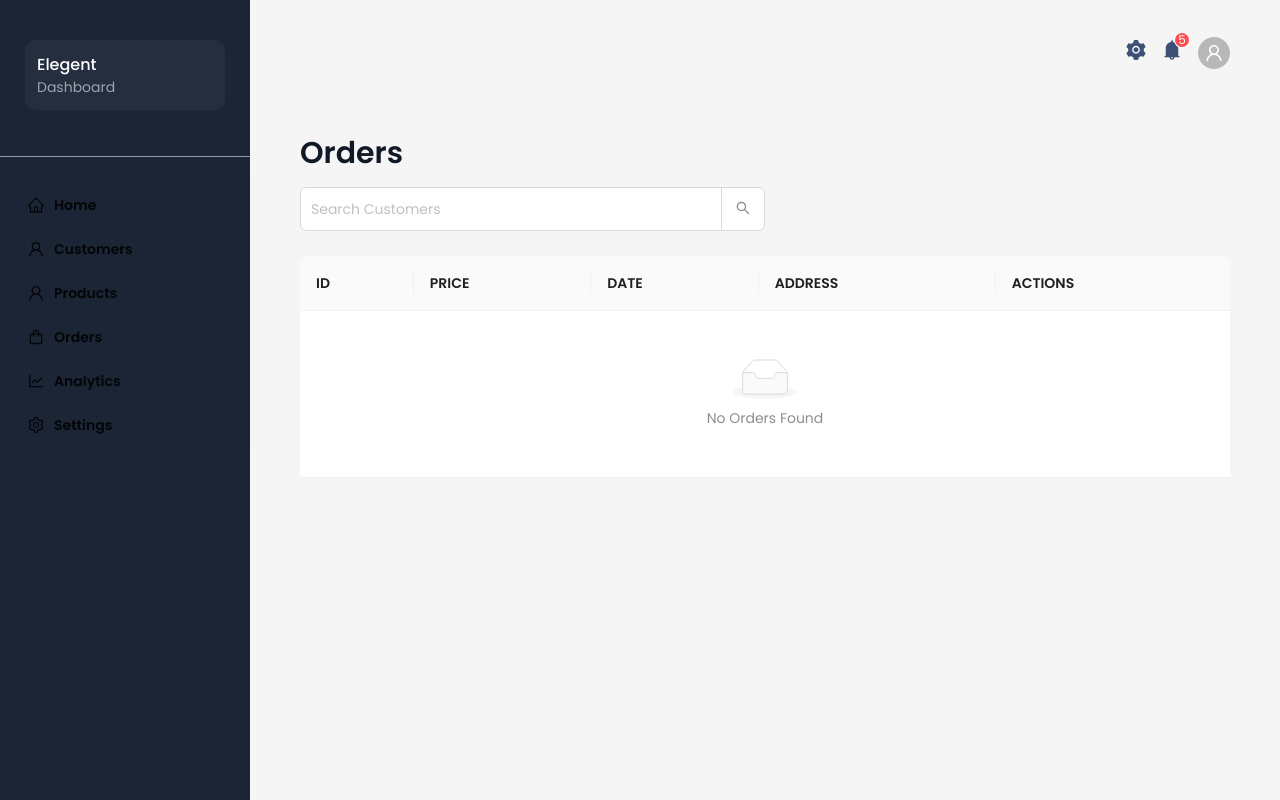
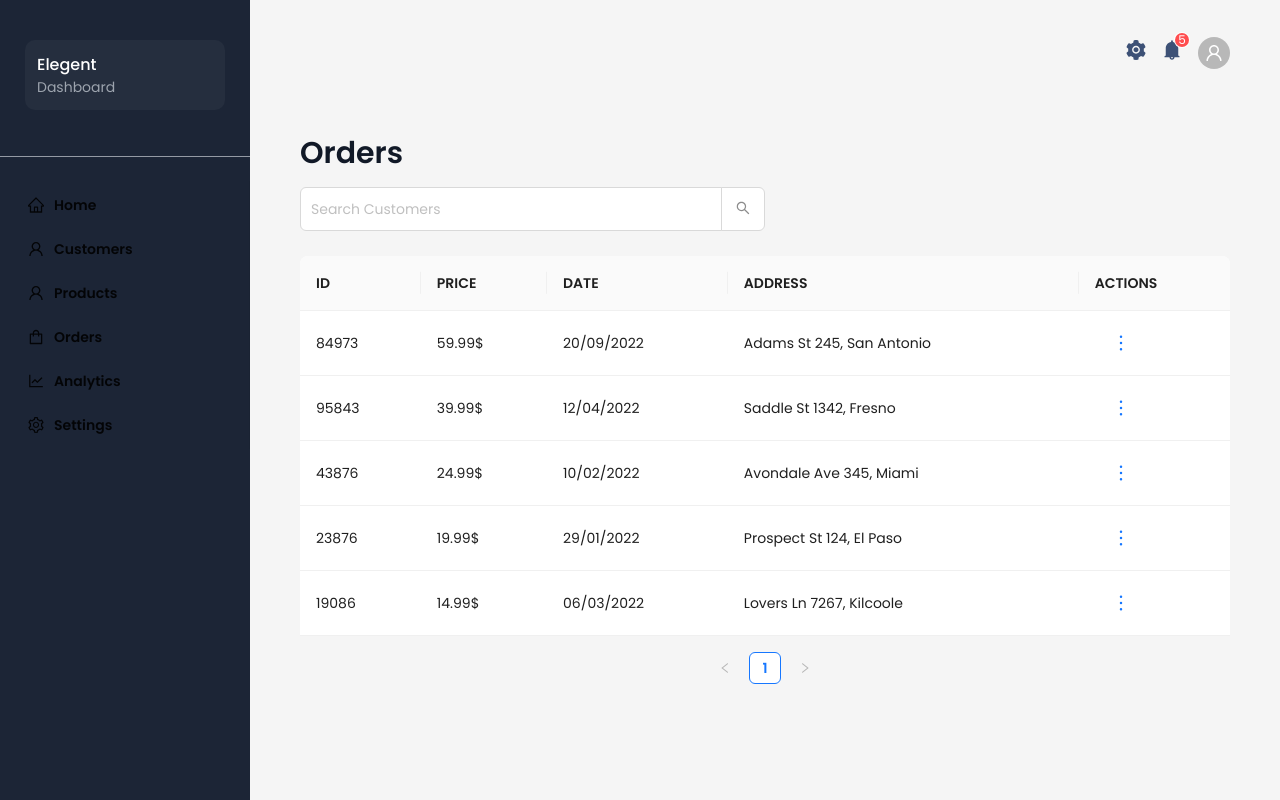
Before and after one commit to thomasdev9/dashboard-app, a React (Create React App) app: page /orders in a window 1280 px wide. Built offline with nearby package versions, Linux system fonts and the light colour scheme; data requests are answered from the project's data file.

Commit message:
Fetch orders data

```diff
--- a/db.json
+++ b/db.json
@@ -463,7 +463,38 @@
       }
     }
   ],
-  "orders": [],
+  "orders": [
+    {
+      "id": "84973",
+      "price": "59.99$",
+      "date": "20/09/2022",
+      "address": "adams St 245, san Antonio"
+    },
+    {
+      "id": "95843",
+      "price": "39.99$",
+      "date": "12/04/2022",
+      "address": "saddle st 1342, fresno"
+    },
+    {
+      "id": "43876",
+      "price": "24.99$",
+      "date": "10/02/2022",
+      "address": "avondale ave 345, miami"
+    },
+    {
+      "id": "23876",
+      "price": "19.99$",
+      "date": "29/01/2022",
+      "address": "prospect st 124, el paso"
+    },
+    {
+      "id": "19086",
+      "price": "14.99$",
+      "date": "06/03/2022",
+      "address": "Lovers Ln 7267, kilcoole"
+    }
+  ],
   "settings": {
     "email": "johnroddey@gmail.com",
     "username": "John Roddey",
--- /dev/null
+++ b/src/api/orders-api.js
@@ -0,0 +1,41 @@
+import { api } from './configs/axios-configs';
+import { defineCancelApiObject } from './configs/axios-utils';
+
+export const OrdersAPI = {
+  getAllOrders: async function (cancel = false) {
+    const response = await api.request({
+      url: '/orders',
+      method: 'GET',
+      signal: cancel ? cancelApiObject[this.getAllOrders.name].handleRequestCancellation().signal : undefined,
+    });
+    return response.data;
+  },
+  addOrder: async function ({ id, data, cancel = false }) {
+    const response = await api.request({
+      url: `/orders/${id}`,
+      method: 'POST',
+      data: { ...data },
+      signal: cancel ? cancelApiObject[this.addOrder.name].handleRequestCancellation().signal : undefined,
+    });
+    return response.data;
+  },
+  updateOrder: async function ({ id, data, cancel = false }) {
+    const response = await api.request({
+      url: `/orders/${id}`,
+      method: 'PUT',
+      data: { ...data },
+      signal: cancel ? cancelApiObject[this.updateOrder.name].handleRequestCancellation().signal : undefined,
+    });
+    return response.data;
+  },
+  deleteOrder: async function ({ id, cancel = false }) {
+    const response = await api.request({
+      url: `/orders/${id}`,
+      method: 'DELETE',
+      signal: cancel ? cancelApiObject[this.deleteOrder.name].handleRequestCancellation().signal : undefined,
+    });
+    return response.data;
+  },
+};
+
+const cancelApiObject = defineCancelApiObject(OrdersAPI);
--- a/src/pages/orders.js
+++ b/src/pages/orders.js
@@ -1,6 +1,9 @@
+import React, { useEffect } from 'react';
+import { useDispatch, useSelector } from 'react-redux';
 import Content from '../features/ui/content';
 import { Typography, Input, Table, Empty, Dropdown, Menu, Button } from 'antd';
 import { MoreOutlined, DeleteOutlined } from '@ant-design/icons';
+import { fetchOrders } from '../redux/slices/orders';
 
 const { Title } = Typography;
 const { Search } = Input;
@@ -16,6 +19,8 @@ const dropdownMenu = (
 );
 
 function Orders() {
+  const dispatch = useDispatch();
+  const dataSource = useSelector((state) => state.orders.data);
   const columns = [
     {
       title: 'ID',
@@ -52,6 +57,10 @@ function Orders() {
     },
   ];
 
+  useEffect(() => {
+    dispatch(fetchOrders());
+  }, []);
+
   return (
     <Content>
       <Title style={{ color: 'rgb(17, 25, 39)' }} level={2}>
@@ -59,7 +68,7 @@ function Orders() {
       </Title>
       <Search placeholder="Search Customers" className="search-bar" enterButton={false} addonAfter={false} />
       <Table
-        dataSource={[]}
+        dataSource={dataSource}
         columns={columns}
         scroll={{ x: true }}
         pagination={{ pageSize: 5, position: ['bottomCenter'] }}
--- /dev/null
+++ b/src/redux/slices/orders.js
@@ -0,0 +1,36 @@
+import { createSlice, createAsyncThunk } from '@reduxjs/toolkit';
+import { OrdersAPI } from '../../api/orders-api';
+
+const initialState = {
+  data: [],
+  loading: false,
+  error: null,
+  success: false,
+};
+
+export const fetchOrders = createAsyncThunk('orders/fetchOrders', async () => {
+  const response = await OrdersAPI.getAllOrders();
+  return response;
+});
+
+export const ordersSlice = createSlice({
+  name: 'orders',
+  initialState,
+  reducers: {},
+  extraReducers(builder) {
+    builder.addCase(fetchOrders.pending, (state) => {
+      state.loading = true;
+    });
+    builder.addCase(fetchOrders.fulfilled, (state, { payload }) => {
+      state.loading = false;
+      state.data = payload;
+      state.success = true;
+    });
+    builder.addCase(fetchOrders.rejected, (state, action) => {
+      state.loading = false;
+      state.error = action.error.message;
+    });
+  },
+});
+
+export default ordersSlice.reducer;
--- a/src/redux/store.js
+++ b/src/redux/store.js
@@ -2,10 +2,12 @@ import { configureStore } from '@reduxjs/toolkit';
 import { combineReducers } from 'redux';
 import customersSlice from './slices/customers';
 import productsSlice from './slices/products';
+import ordersSlice from './slices/orders';
 
 const reducer = combineReducers({
   customers: customersSlice,
   products: productsSlice,
+  orders: ordersSlice,
 });
 
 export const store = configureStore({
```
